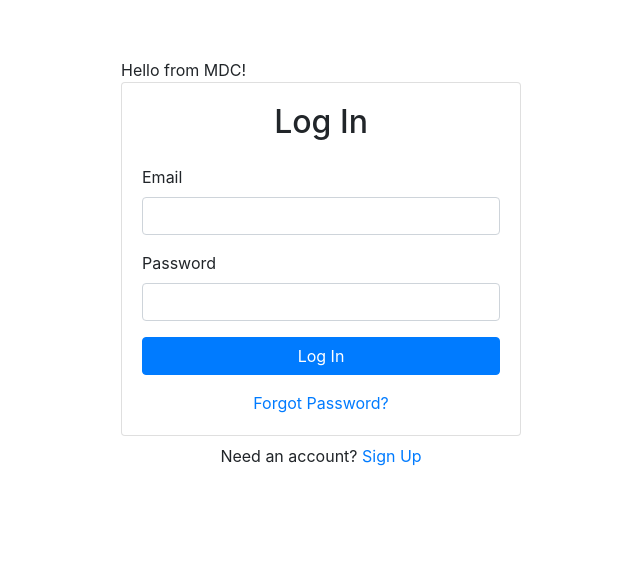
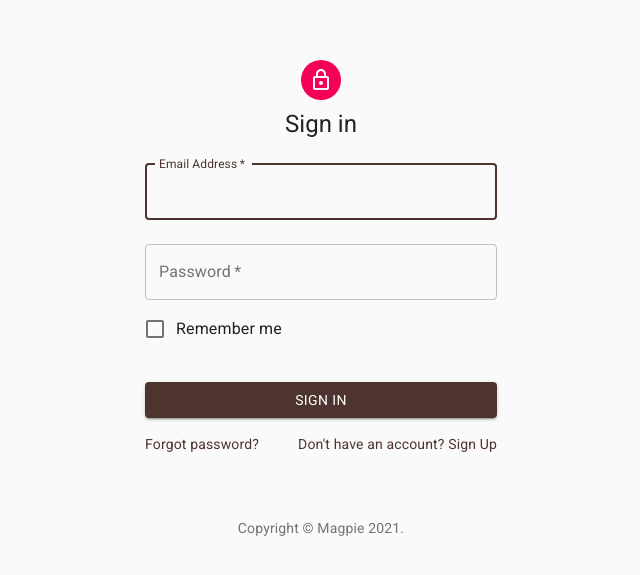
Before and after one commit to thakur22429s/magpie, a React (Create React App) app: page /#/login in a window 1280 px wide. Shown: the part 137-712 px from the top of the page, without its empty margins (319-959 px from the left). Built offline with nearby package versions, Linux system fonts and the light colour scheme; no server answers.

Commit message:
Added MUI to Login

```diff
--- a/package.json
+++ b/package.json
@@ -4,6 +4,10 @@
   "version": "0.1.0",
   "private": true,
   "dependencies": {
+    "@fontsource/roboto": "^4.5.0",
+    "@material-ui/core": "^4.12.1",
+    "@material-ui/icons": "^4.11.2",
+    "@material-ui/lab": "^4.0.0-alpha.60",
     "@material/textfield": "^6.0.0",
     "@testing-library/jest-dom": "^5.14.1",
     "@testing-library/react": "^11.2.7",
--- a/src/components/Login.js
+++ b/src/components/Login.js
@@ -1,68 +1,175 @@
-import React, { useRef, useState } from "react"
-import { Form, Button, Card, Alert } from "react-bootstrap"
-import { useAuth } from "../contexts/AuthContext"
-import { Link, useHistory } from "react-router-dom"
-import {MDCRipple} from '@material/ripple';
+import React, { useRef, useState } from "react";
+import { useAuth } from "../contexts/AuthContext";
+import { Link as RouteLink, useHistory } from "react-router-dom";
+import "@fontsource/roboto";
+import Avatar from "@material-ui/core/Avatar";
+import Button from "@material-ui/core/Button";
+import CssBaseline from "@material-ui/core/CssBaseline";
+import TextField from "@material-ui/core/TextField";
+import FormControlLabel from "@material-ui/core/FormControlLabel";
+import Checkbox from "@material-ui/core/Checkbox";
+import Link from "@material-ui/core/Link";
+import Grid from "@material-ui/core/Grid";
+import Box from "@material-ui/core/Box";
+import LockOutlinedIcon from "@material-ui/icons/LockOutlined";
+import Typography from "@material-ui/core/Typography";
+import { makeStyles, useTheme } from "@material-ui/core/styles";
+import Container from "@material-ui/core/Container";
+import Alert from '@material-ui/lab/Alert';
+import { createTheme } from '@material-ui/core/styles';
+import { ThemeProvider } from '@material-ui/styles';
 
-const selector = '.mdc-button, .mdc-icon-button, .mdc-card__primary-action';
-const ripples = [].map.call(document.querySelectorAll(selector), function(el) {
-  return new MDCRipple(el);
+const theme = createTheme({
+  palette: {
+    primary: {
+      light: '#7b5e57',
+      main: '#4e342e',
+      dark: '#260e04',
+    },
+    secondary: {
+      light: '#ffbd45',
+      main: '#fb8c00',
+      dark: '#c25e00',
+    },
+  },
 });
 
+
+function Copyright() {
+  return (
+    <Typography variant="body2" color="textSecondary" align="center">
+      {"Copyright © "}
+      <Link color="inherit" href="https://material-ui.com/">
+        Magpie
+      </Link>{" "}
+      {new Date().getFullYear()}
+      {"."}
+    </Typography>
+  );
+}
+
+const useStyles = makeStyles((theme) => ({
+  root: {
+    width: '100%',
+    '& > * + *': {
+      marginTop: theme.spacing(2),
+    },
+  },
+  paper: {
+    marginTop: theme.spacing(8),
+    display: "flex",
+    flexDirection: "column",
+    alignItems: "center",
+  },
+  avatar: {
+    margin: theme.spacing(1),
+    backgroundColor: theme.palette.secondary.main,
+  },
+  form: {
+    width: "100%", // Fix IE 11 issue.
+    marginTop: theme.spacing(1),
+  },
+  submit: {
+    margin: theme.spacing(3, 0, 2),
+  },
+}));
+
 export default function Login() {
-  const emailRef = useRef()
-  const passwordRef = useRef()
-  const { login } = useAuth()
-  const [error, setError] = useState("")
-  const [loading, setLoading] = useState(false)
-  const history = useHistory()
+  const emailRef = useRef();
+  const passwordRef = useRef();
+  const { login } = useAuth();
+  const [error, setError] = useState("");
+  const [loading, setLoading] = useState(false);
+  const history = useHistory();
+  const classes = useStyles();
 
   async function handleSubmit(e) {
-    e.preventDefault()
+    e.preventDefault();
 
     try {
-      setError("")
-      setLoading(true)
-      await login(emailRef.current.value, passwordRef.current.value)
-      history.push("/")
+      setError("");
+      setLoading(true);
+      await login(emailRef.current.value, passwordRef.current.value);
+      history.push("/");
     } catch (err) {
-      setError("Failed to log in")
+      setError("Failed to log in");
     }
 
-    setLoading(false)
+    setLoading(false);
   }
 
   return (
     <div>
-      <div class="mdc-card">
-        Hello from MDC!
-      </div>
-
-      <Card>
-        <Card.Body>
-          <h2 className="text-center mb-4">Log In</h2>
-          {error && <Alert variant="danger">{error}</Alert>}
-          <Form onSubmit={handleSubmit}>
-            <Form.Group id="email">
-              <Form.Label>Email</Form.Label>
-              <Form.Control type="email" ref={emailRef} required />
-            </Form.Group>
-            <Form.Group id="password">
-              <Form.Label>Password</Form.Label>
-              <Form.Control type="password" ref={passwordRef} required />
-            </Form.Group>
-            <Button disabled={loading} className="w-100" type="submit">
-              Log In
+      <ThemeProvider theme={theme}>
+      <Container component="main" maxWidth="xs">
+        <CssBaseline />
+        <div className={classes.paper}>
+          <Avatar className={classes.avatar}>
+            <LockOutlinedIcon />
+          </Avatar>
+          <Typography component="h1" variant="h5">
+            Sign in
+          </Typography>
+          <form className={classes.form} noValidate>
+            {error && <Alert severity="error">{error}</Alert>}
+            <TextField
+              inputRef={emailRef}
+              variant="outlined"
+              margin="normal"
+              required
+              fullWidth
+              id="email"
+              label="Email Address"
+              name="email"
+              autoComplete="email"
+              autoFocus
+            />
+            <TextField
+              inputRef={passwordRef}
+              variant="outlined"
+              margin="normal"
+              required
+              fullWidth
+              name="password"
+              label="Password"
+              type="password"
+              id="password"
+              autoComplete="current-password"
+            />
+            <FormControlLabel
+              control={<Checkbox value="remember" color="primary" />}
+              label="Remember me"
+            />
+            <Button
+              onClick={handleSubmit}
+              type="submit"
+              fullWidth
+              variant="contained"
+              color="primary"
+              className={classes.submit}
+              disabled={loading}
+            >
+              Sign In
             </Button>
-          </Form>
-          <div className="w-100 text-center mt-3">
-            <Link to="/forgot-password">Forgot Password?</Link>
-          </div>
-        </Card.Body>
-      </Card>
-      <div className="w-100 text-center mt-2">
-        Need an account? <Link to="/signup">Sign Up</Link>
-      </div>
+            <Grid container>
+              <Grid item xs>
+                <Link component={RouteLink} to="/forgot-password" variant="body2">
+                  Forgot password?
+                </Link>
+              </Grid>
+              <Grid item>
+                <Link component={RouteLink} to="/signup" variant="body2">
+                  {"Don't have an account? Sign Up"}
+                </Link>
+              </Grid>
+            </Grid>
+          </form>
+        </div>
+        <Box mt={8}>
+          <Copyright />
+        </Box>
+      </Container>
+      </ThemeProvider>
     </div>
-  )
+  );
 }
--- a/src/styles/Login.module.css
+++ /dev/null
@@ -1,7 +0,0 @@
-@use "@material/card";
-
-@include card.core-styles;
-
-.my-card-content {
-    padding: 16px;
-}
```
Also changed, not shown: 1 other file (tests, documents, lock files or other folders).
